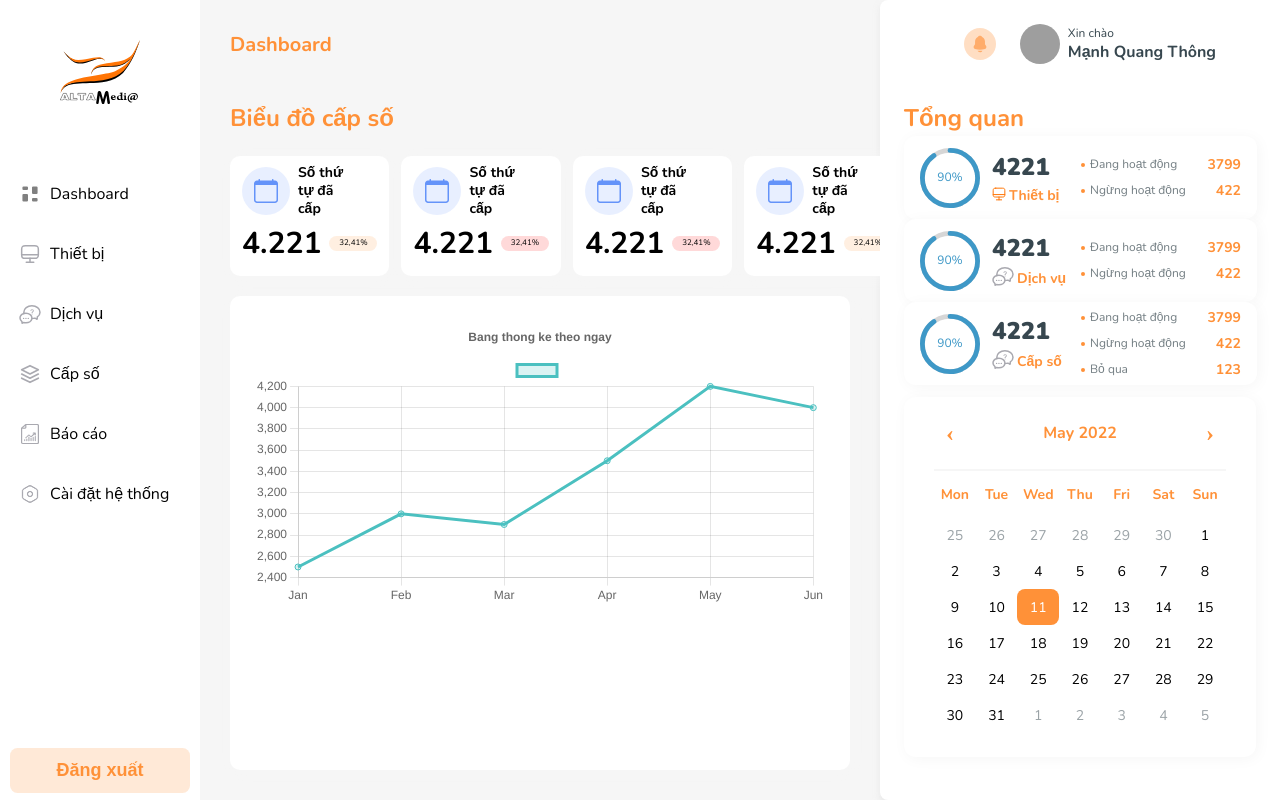
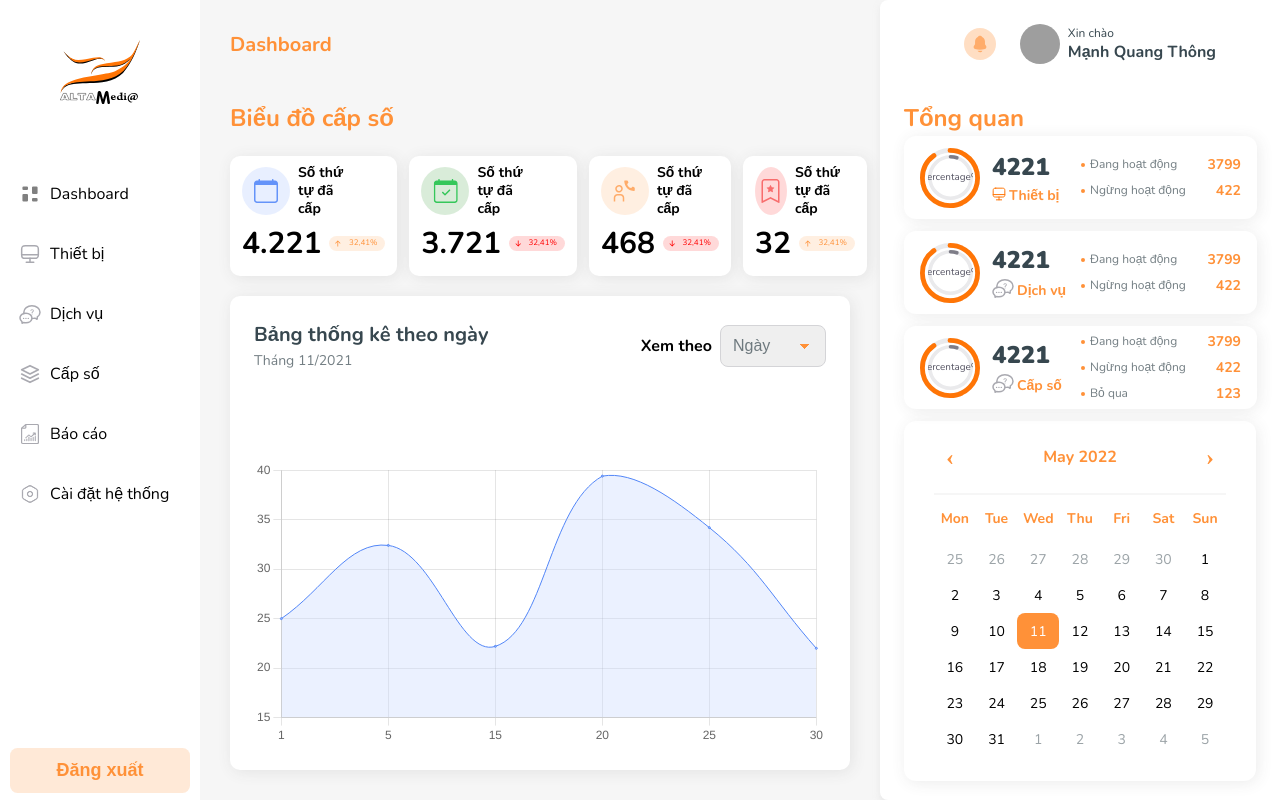
Before and after one commit to KieuSon1/QueuingSystem, a React (Create React App) app: page /dashboard/panel in a window 1280 px wide. Built offline with nearby package versions, Linux system fonts and the light colour scheme; grey boxes are pictures that could not be loaded.

Commit message:
hoan thanh dashboard

```diff
--- /dev/null
+++ b/src/Assets/Arrow.jsx
@@ -0,0 +1,22 @@
+import React from "react";
+
+const Arrow = () => {
+  return (
+    <svg
+      width="6"
+      height="7"
+      viewBox="0 0 6 7"
+      fill="none"
+      xmlns="http://www.w3.org/2000/svg"
+    >
+      <path
+        fillRule="evenodd"
+        clipRule="evenodd"
+        d="M2.80099 6.52148C2.70154 6.52148 2.60615 6.48198 2.53583 6.41165C2.4655 6.34132 2.42599 6.24594 2.42599 6.14648L2.42599 1.80173L0.816494 3.41198C0.781628 3.44685 0.740237 3.47451 0.694682 3.49338C0.649127 3.51225 0.600302 3.52196 0.550994 3.52196C0.501686 3.52196 0.452861 3.51225 0.407306 3.49338C0.361752 3.47451 0.32036 3.44685 0.285494 3.41198C0.250628 3.37712 0.222971 3.33573 0.204102 3.29017C0.185232 3.24462 0.175521 3.19579 0.175521 3.14648C0.175521 3.09718 0.185232 3.04835 0.204102 3.0028C0.222971 2.95724 0.250628 2.91585 0.285494 2.88098L2.53549 0.630984C2.57033 0.596061 2.61171 0.568355 2.65727 0.54945C2.70283 0.530545 2.75167 0.520814 2.80099 0.520814C2.85032 0.520814 2.89916 0.530545 2.94472 0.54945C2.99028 0.568355 3.03166 0.596061 3.06649 0.630984L5.31649 2.88098C5.35136 2.91585 5.37902 2.95724 5.39789 3.0028C5.41676 3.04835 5.42647 3.09718 5.42647 3.14648C5.42647 3.19579 5.41676 3.24462 5.39789 3.29017C5.37902 3.33573 5.35136 3.37712 5.31649 3.41198C5.24608 3.4824 5.15058 3.52196 5.05099 3.52196C5.00169 3.52196 4.95286 3.51225 4.90731 3.49338C4.86175 3.47451 4.82036 3.44685 4.78549 3.41198L3.17599 1.80173L3.17599 6.14648C3.17599 6.24594 3.13649 6.34132 3.06616 6.41165C2.99583 6.48198 2.90045 6.52148 2.80099 6.52148Z"
+        fill="#FF9138"
+      />
+    </svg>
+  );
+};
+
+export default Arrow;
--- a/src/Components/Layout/Dashboard/Calendar/calendar.scss
+++ b/src/Components/Layout/Dashboard/Calendar/calendar.scss
@@ -1,10 +1,10 @@
-@import '../../../../scss/color';
+@import "../../../../scss/color";
 
 .react-calendar {
   height: fit-content;
   width: 100%;
   background-color: $background;
-  box-shadow: 2px 2px 15px 0px $gray;
+  box-shadow: $shadow;
   border-radius: 12px;
   padding: 0 30px 24px 30px;
   box-sizing: border-box;
--- a/src/Components/Layout/Dashboard/Dashboard.tsx
+++ b/src/Components/Layout/Dashboard/Dashboard.tsx
@@ -1,9 +1,9 @@
-import React, { useState } from 'react';
-import { Outlet } from 'react-router';
-import Calendar1 from '../../../Assets/Calendar1';
-import Calendar2 from '../../../Assets/Calendar2';
-import Wait from '../../../Assets/Wait';
-import Passing from '../../../Assets/Passing';
+import React, { useState } from "react";
+import { Outlet } from "react-router";
+import Calendar1 from "../../../Assets/Calendar1";
+import Calendar2 from "../../../Assets/Calendar2";
+import Wait from "../../../Assets/Wait";
+import Passing from "../../../Assets/Passing";
 
 import {
   Chart as ChartJS,
@@ -14,12 +14,13 @@ import {
   Title,
   Tooltip,
   Legend,
-} from 'chart.js';
-import { Line } from 'react-chartjs-2';
+  Filler,
+} from "chart.js";
+import { Line } from "react-chartjs-2";
 
-import './dashboard.scss';
-import StatsPanel from './StatsPanel/StatsPanel';
-
+import "./dashboard.scss";
+import StatsPanel from "./StatsPanel/StatsPanel";
+import Arrow from "../../../Assets/Arrow";
 const Counter: React.FC = () => {
   ChartJS.register(
     CategoryScale,
@@ -28,112 +29,117 @@ const Counter: React.FC = () => {
     LineElement,
     Title,
     Tooltip,
-    Legend
+    Legend,
+    Filler
   );
   const data = {
-    labels: ['Jan', 'Feb', 'Mar', 'Apr', 'May', 'Jun'],
+    labels: [1, 5, 15, 20, 25, 30],
+    drawActiveElementsOnTop: false,
     datasets: [
       {
-        label: '',
-        data: [2500, 3000, 2900, 3500, 4200, 4000],
+        label: "",
+        data: [
+          25.0, 32.4, 22.2, 39.4, 34.2, 22.0, 23.2, 24.1, 20.0, 18.4, 19.1,
+        ],
         fill: true,
-        backgroundColor: 'rgba(75,192,192,0.2)',
-        borderColor: 'rgba(75,192,192,1)',
+        lineTension: 0.4,
+        backgroundColor: "rgba(206, 221, 255, 0.4)",
+        borderColor: "#5185F7",
+        borderWidth: 1,
+        pointRadius: 1,
       },
     ],
   };
 
-  const legend = {
-    display: true,
-    position: 'bottom',
-    labels: {
-      fontColor: '#323130',
-      fontSize: 14,
-    },
-  };
-
-  // const options = {
-  //   title: {
-  //     display: true,
-  //     text: 'Chart Title',
-  //   },
-  //   scales: {
-  //     yAxes: [
-  //       {
-  //         ticks: {
-  //           suggestedMin: 0,
-  //           suggestedMax: 100,
-  //         },
-  //       },
-  //     ],
-  //   },
-  // };
   const options = {
     responsive: true,
     plugins: {
-      legend: {
-        position: 'top' as const,
-      },
-      title: {
-        display: true,
-        text: 'Bang thong ke theo ngay',
-      },
+      legend: { display: false },
     },
   };
   return (
-    <div className='app__layout-dashboard__counter'>
-      <div className='counter-label'>Biểu đồ cấp số</div>
-      <div className='counter-cards'>
-        <div className='counter-cards__card'>
-          <div className='row'>
-            <div className='image'>
+    <div className="app__layout-dashboard__counter">
+      <div className="counter-label">Biểu đồ cấp số</div>
+      <div className="counter-cards">
+        <div className="counter-cards__card">
+          <div className="row">
+            <div className="image blue">
               <Calendar1 />
             </div>
-            <div className='label'>Số thứ tự đã cấp</div>
+            <div className="label">Số thứ tự đã cấp</div>
           </div>
-          <div className='row'>
-            <div className='count'>4.221</div>
-            <div className='diff raise'>32,41%</div>
+          <div className="row">
+            <div className="count">4.221</div>
+            <div className="diff raise">
+              <Arrow />
+              32,41%
+            </div>
           </div>
         </div>
-        <div className='counter-cards__card'>
-          <div className='row'>
-            <div className='image'>
-              <Calendar1 />
+        <div className="counter-cards__card">
+          <div className="row">
+            <div className="image green">
+              <Calendar2 />
             </div>
-            <div className='label'>Số thứ tự đã cấp</div>
+            <div className="label">Số thứ tự đã cấp</div>
           </div>
-          <div className='row'>
-            <div className='count'>4.221</div>
-            <div className='diff drop'>32,41%</div>
+          <div className="row">
+            <div className="count">3.721</div>
+
+            <div className="diff drop">
+              <Arrow />
+              32,41%
+            </div>
           </div>
         </div>
-        <div className='counter-cards__card'>
-          <div className='row'>
-            <div className='image'>
-              <Calendar1 />
+        <div className="counter-cards__card">
+          <div className="row">
+            <div className="image orange">
+              <Wait />
             </div>
-            <div className='label'>Số thứ tự đã cấp</div>
+            <div className="label">Số thứ tự đã cấp</div>
           </div>
-          <div className='row'>
-            <div className='count'>4.221</div>
-            <div className='diff drop'>32,41%</div>
+          <div className="row">
+            <div className="count">468</div>
+            <div className="diff drop">
+              <Arrow />
+              32,41%
+            </div>
           </div>
         </div>
-        <div className='counter-cards__card'>
-          <div className='row'>
-            <div className='image'>
-              <Calendar1 />
+        <div className="counter-cards__card">
+          <div className="row">
+            <div className="image red">
+              <Passing />
             </div>
-            <div className='label'>Số thứ tự đã cấp</div>
+            <div className="label">Số thứ tự đã cấp</div>
           </div>
-          <div className='row'>
-            <div className='count'>4.221</div>
-            <div className='diff raise'>32,41%</div>
+          <div className="row">
+            <div className="count">32</div>
+            <div className="diff raise">
+              <Arrow />
+              32,41%
+            </div>
           </div>
         </div>
       </div>
-      <div className='counter-chart'>
+      <div className="counter-chart">
+        <div className="row">
+          <div className="col">
+            <div className="chart-label">Bảng thống kê theo ngày</div>
+            <div className="chart-month-of-year">Tháng 11/2021</div>
+          </div>
+          <div className="col">
+            <div className="view-mode">
+              <span>Xem theo</span>
+              <select className="view-mode__selector">
+                <option value="day">Ngày</option>
+                <option value="month">Tháng</option>
+                <option value="year">Năm</option>
+              </select>
+            </div>
+          </div>
+        </div>
         <Line data={data} options={options} />
       </div>
     </div>
@@ -142,8 +148,8 @@ const Counter: React.FC = () => {
 
 const Dashboard: React.FC = () => {
   return (
-    <div className='app__layout-dashboard'>
-      <div className='app__layout-dashboard__sitemap'>Dashboard</div>
+    <div className="app__layout-dashboard">
+      <div className="app__layout-dashboard__sitemap">Dashboard</div>
       <Counter />
       <StatsPanel />
     </div>
--- a/src/Components/Layout/Dashboard/StatsPanel/StatsPanel.tsx
+++ b/src/Components/Layout/Dashboard/StatsPanel/StatsPanel.tsx
@@ -1,7 +1,7 @@
-import React from 'react';
-import CalendarView from '../Calendar/CalendarView';
-import SummaryCard from './SummaryCard';
-import './statspanel.scss';
+import React from "react";
+import CalendarView from "../Calendar/CalendarView";
+import SummaryCard from "./SummaryCard";
+import "./statspanel.scss";
 
 interface summary {
   type: string;
@@ -14,21 +14,21 @@ interface summary {
 
 const summaryData: summary[] = [
   {
-    type: 'device',
+    type: "device",
     percentage: 90,
     total: 4221,
     active: 3799,
     inactive: 422,
   },
   {
-    type: 'service',
+    type: "service",
     percentage: 90,
     total: 4221,
     active: 3799,
     inactive: 422,
   },
   {
-    type: 'numberProvide',
+    type: "numberProvide",
     percentage: 90,
     total: 4221,
     active: 3799,
@@ -40,11 +40,12 @@ const summaryData: summary[] = [
 const StatsPanel: React.FC = () => {
   const formatDate = (date: Date, format: string) => {};
   return (
-    <div className='dashboard__stats'>
-      <div className='dashboard__stats__label'>Tổng quan</div>
-      <div className='dashboard__stats__summary'>
-        {summaryData.map((summary) => (
+    <div className="dashboard__stats">
+      <div className="dashboard__stats__label">Tổng quan</div>
+      <div className="dashboard__stats__summary">
+        {summaryData.map((summary, index) => (
           <SummaryCard
+            key={index}
             type={summary.type}
             total={summary.total}
             percentage={summary.percentage}
@@ -54,7 +55,7 @@ const StatsPanel: React.FC = () => {
           />
         ))}
       </div>
-      <div className='dashboard__stats__calendar'>
+      <div className="dashboard__stats__calendar">
         <CalendarView />
       </div>
     </div>
--- a/src/Components/Layout/Dashboard/StatsPanel/SummaryCard.tsx
+++ b/src/Components/Layout/Dashboard/StatsPanel/SummaryCard.tsx
@@ -1,10 +1,13 @@
-import React from 'react';
-import { CircularProgressbar } from 'react-circular-progressbar';
-import Service from '../../../../Assets/Service';
-import Tivi from '../../../../Assets/Tivi';
-import './summarycard.scss';
+import React from "react";
+import {
+  CircularProgressbarWithChildren,
+  buildStyles,
+} from "react-circular-progressbar";
+import Service from "../../../../Assets/Service";
+import Tivi from "../../../../Assets/Tivi";
+import "./summarycard.scss";
 
-import 'react-circular-progressbar/dist/styles.css';
+import "react-circular-progressbar/dist/styles.css";
 
 const SummaryCard: React.FC<{
   type: string;
@@ -15,48 +18,69 @@ const SummaryCard: React.FC<{
   ignore?: number;
 }> = ({ type, percentage, total, active, inactive, ignore }) => {
   return (
-    <div className='app__summary-card'>
-      <div className='rounded-graph'>
-        <CircularProgressbar
+    <div className="app__summary-card">
+      <div className="rounded-graph">
+        <CircularProgressbarWithChildren
+          styles={buildStyles({
+            pathColor: "#FF7506",
+            textColor: "#535261",
+            textSize: 22,
+            strokeLinecap: 1,
+            trailColor: "#EAEAEC",
+          })}
           value={percentage}
           maxValue={100}
-          text={`${percentage}%`}
-        />
+          // text={`${percentage}%`}
+        >
+          <div className="inner" style={{ height: 45, width: 45 }}>
+            <CircularProgressbarWithChildren
+              styles={buildStyles({
+                pathColor: "#7E7D88",
+                textColor: "#535261",
+                textSize: 22,
+                trailColor: "#EAEAEC",
+              })}
+              value={5}
+              maxValue={100}
+              text={`${`percentage`}%`}
+            />
+          </div>
+        </CircularProgressbarWithChildren>
       </div>
-      <div className='hight-light-stats'>
-        <div className='hight-light-stats__number'>{total}</div>
-        <div className='hight-light-stats__type'>
-          <div className='type-image'>
-            {type === 'device' && <Tivi />}
-            {type === 'service' && <Service />}
-            {type === 'numberProvide' && <Service />}
+      <div className="hight-light-stats">
+        <div className="hight-light-stats__number">{total}</div>
+        <div className="hight-light-stats__type">
+          <div className="type-image">
+            {type === "device" && <Tivi />}
+            {type === "service" && <Service />}
+            {type === "numberProvide" && <Service />}
           </div>
-          <div className='type-name'>
-            {type === 'device' && 'Thiết bị'}
-            {type === 'service' && 'Dịch vụ'}
-            {type === 'numberProvide' && 'Cấp số'}
+          <div className="type-name">
+            {type === "device" && "Thiết bị"}
+            {type === "service" && "Dịch vụ"}
+            {type === "numberProvide" && "Cấp số"}
           </div>
         </div>
       </div>
-      <div className='status'>
-        {typeof active === 'number' && (
-          <div className='status__item acitve'>
+      <div className="status orange">
+        {typeof active === "number" && (
+          <div className="status__item acitve orange">
             <span />
             <span>Đang hoạt động</span>
             <span>{active}</span>
           </div>
         )}
 
-        {typeof inactive === 'number' && (
-          <div className='status__item inactive'>
+        {typeof inactive === "number" && (
+          <div className="status__item inactive blue">
             <span />
             <span>Ngừng hoạt động</span>
             <span>{inactive}</span>
           </div>
         )}
 
-        {typeof ignore === 'number' && (
-          <div className='status__item inactive'>
+        {typeof ignore === "number" && (
+          <div className="status__item inactive green">
             <span />
             <span>Bỏ qua</span>
             <span>{ignore}</span>
--- a/src/Components/Layout/Dashboard/StatsPanel/statspanel.scss
+++ b/src/Components/Layout/Dashboard/StatsPanel/statspanel.scss
@@ -1,4 +1,4 @@
-@import '../../../../scss/color';
+@import "../../../../scss/color";
 
 .dashboard__stats {
   width: 400px;
@@ -28,6 +28,9 @@
     padding: 0 24px;
     height: fit-content;
     box-sizing: border-box;
+    display: flex;
+    flex-direction: column;
+    gap: 12px;
   }
 
   &__calendar {
--- a/src/Components/Layout/Dashboard/StatsPanel/summarycard.scss
+++ b/src/Components/Layout/Dashboard/StatsPanel/summarycard.scss
@@ -1,11 +1,11 @@
-@import '../../../../scss/color';
+@import "../../../../scss/color";
 
 .app__summary-card {
   height: 83px;
   width: 353px;
   border-radius: 12px;
   background-color: $background;
-  box-shadow: 2px 2px 15px 0px $gray;
+  box-shadow: $shadow;
   display: flex;
   flex-direction: row;
   align-items: center;
@@ -61,6 +61,7 @@
       align-items: center;
       gap: 5px;
       span {
+        color: inherit;
         &:first-child {
           height: 4px;
           width: 4px;
--- a/src/Components/Layout/Dashboard/dashboard.scss
+++ b/src/Components/Layout/Dashboard/dashboard.scss
@@ -1,4 +1,4 @@
-@import '../../../scss/color';
+@import "../../../scss/color";
 
 .app__layout-dashboard {
   height: 100%;
@@ -51,7 +51,7 @@
       flex: 1;
       border-radius: 10px;
       background-color: $background;
-      box-shadow: 2px 2px 15px 0px $gray;
+      box-shadow: $shadow;
       display: flex;
       flex-direction: column;
       align-content: space-around;
@@ -68,12 +68,26 @@
         .image {
           height: 48px;
           width: 48px;
-          background-color: rgba($color: #6695fb, $alpha: 0.15);
+
           border-radius: 50%;
           display: flex;
           align-items: center;
           justify-content: center;
         }
+
+        .blue {
+          background-color: rgba($color: #6695fb, $alpha: 0.15);
+        }
+        .green {
+          background-color: rgba($color: green, $alpha: 0.15);
+        }
+        .orange {
+          background-color: rgba($color: $orange, $alpha: 0.15);
+        }
+        .red {
+          background-color: rgba($color: red, $alpha: 0.15);
+        }
+
         .label {
           max-width: 60px;
           font-size: 14px;
@@ -92,19 +106,38 @@
           width: 48px;
           display: flex;
           align-items: center;
-          justify-content: center;
+          justify-content: flex-end;
+          padding-right: 8px;
           border-radius: 8px;
-
           font-size: 8px;
           font-weight: 400;
           line-height: 12px;
+          position: relative;
+
+          svg {
+            position: absolute;
+            left: 6px;
+          }
         }
 
         .raise {
+          color: $orange;
           background-color: rgba($color: $orange, $alpha: 0.15);
+          svg {
+            path {
+              fill: $orange;
+            }
+          }
         }
         .drop {
+          color: red;
           background-color: rgba($color: red, $alpha: 0.15);
+          svg {
+            transform: rotate(180deg);
+            path {
+              fill: red;
+            }
+          }
         }
       }
     }
@@ -114,8 +147,84 @@
     height: 790px;
     border-radius: 10px;
     background-color: $background;
-    box-shadow: 2px 2px 15px 0px $gray;
+    box-shadow: $shadow;
     padding: 24px;
     box-sizing: border-box;
+    display: flex;
+    flex-direction: column;
+    justify-content: space-between;
+
+    canvas {
+      margin-top: auto !important;
+      width: 100% !important;
+    }
+
+    .row {
+      display: flex;
+      flex-direction: row;
+      align-items: center;
+      height: fit-content;
+      width: 100%;
+      justify-content: space-between;
+
+      .chart-label {
+        font-size: 20px;
+        font-weight: 700;
+        line-height: 30px;
+        color: $text;
+      }
+      .chart-month-of-year {
+        font-size: 14px;
+        font-weight: 400;
+        line-height: 21px;
+        color: rgba($color: $text, $alpha: 0.7);
+      }
+
+      .col {
+        display: flex;
+        flex-direction: column;
+        align-items: flex-start;
+
+        .view-mode {
+          display: flex;
+          flex-direction: row;
+          align-items: center;
+
+          span {
+            font-family: Nunito;
+            font-size: 16px;
+            font-weight: 600;
+            line-height: 24px;
+            margin-right: 8px;
+          }
+
+          select {
+            height: 42px;
+            width: 106px;
+            border-radius: 8px;
+            // padding: 10px, 12px, 10px, 12px;
+            padding: 5px 12px;
+            font-size: 16px;
+            font-weight: 400;
+            line-height: 24px;
+            color: rgba($color: $text, $alpha: 0.7);
+            border: 1.5px solid rgba(212, 212, 215, 1);
+            -webkit-appearance: none;
+            -moz-appearance: none;
+
+            background-image: linear-gradient(
+                45deg,
+                transparent 50%,
+                $orange 50%
+              ),
+              linear-gradient(135deg, $orange 50%, transparent 50%);
+            background-position: calc(100% - 20px) calc(1em + 2px),
+              calc(100% - 15px) calc(1em + 2px), calc(100% - 2.5em) 0.5em;
+            background-size: 5px 5px, 5px 5px, 1px 1.5em;
+            background-repeat: no-repeat;
+          }
+        }
+      }
+    }
   }
 }
--- a/src/scss/_color.scss
+++ b/src/scss/_color.scss
@@ -1,6 +1,21 @@
-$background: #FFFFFF;
+$background: #ffffff;
 $gray: #f6f6f6;
-$text: #37474F;
+$text: #37474f;
 $text-box-border: #d4d4d7;
-$orange :#FF9138;
-$oranged: #FF7506;
+$orange: #ff9138;
+$oranged: #ff7506;
+$blue: #5185f7;
+$shadow: 2px 2px 15px 0px rgba(70, 64, 67, 0.1);
+$green: #35c75a;
+
+.blue {
+  color: $blue;
+}
+
+.orange {
+  color: $orange;
+}
+
+.green {
+  color: $green;
+}
```
Also changed, not shown: 2 other files (tests, documents, lock files or other folders).
